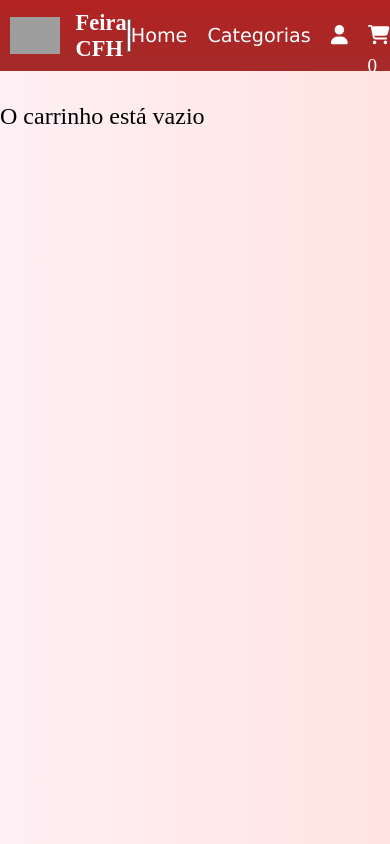
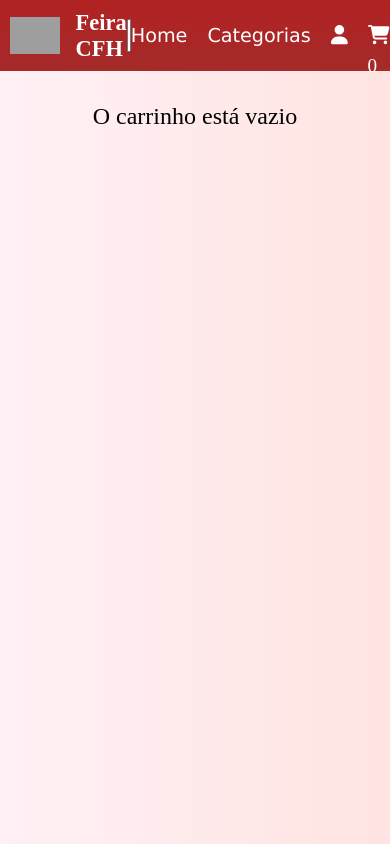
Before and after one commit to RoneyCh/ecommerce, a React (Create React App) app: page /carrinho in a window 390 px wide. Built offline with nearby package versions, Linux system fonts and the light colour scheme; grey boxes are pictures that could not be loaded.

Commit message:
starting work on responsive

```diff
--- a/src/contexts/CartContext.tsx
+++ b/src/contexts/CartContext.tsx
@@ -1,10 +1,5 @@
 import React, {createContext, ReactNode, useContext, useEffect, useState} from 'react';
 
-interface cartProps{
-    nome: string
-    preco: string
-    id: number
-}
 type childrenP = {
     children: ReactNode
 }
--- a/src/pages/productsPage.tsx
+++ b/src/pages/productsPage.tsx
@@ -17,9 +17,7 @@ export const ProductsPage: React.FunctionComponent<DataProdProps> = ({ dataProd
     <div className="prod">
       {dataProd.map((prod: { id: number; nome: string; preco: string }) => (
         <div key={prod.id} className="prod-content">
-          <div className="image"></div>
-          <div>{prod.nome}</div>
-          <div>{prod.preco}</div>
+
         </div>
       ))}
     </div>
--- a/src/styles/GlobalStyle.ts
+++ b/src/styles/GlobalStyle.ts
@@ -57,8 +57,6 @@ export const GlobalStyle = createGlobalStyle`
     }
     .menu-container {
         display: flex;
-        align-items: center;
-        justify-content: center;
         list-style: none;
         flex-wrap: wrap;
         margin: 0 auto;
@@ -81,6 +79,30 @@ export const GlobalStyle = createGlobalStyle`
             display: flex;
             margin: 0 auto;
             }
+    }
+
+    @media screen  and (max-width: 768px){
+
+        .container {
+            flex-direction: column;
+
+        }
+        .menu-container {
+            display: flex;
+            justify-content: center;
+            align-items: center;
+            list-style: none;
+            flex-wrap: wrap;
+            flex: 1;
+    }
+        .categories {
+            padding: 1rem;
+
+            img {
+                width: 9rem;
+            }
+        }
+
     }
 
     //products
@@ -272,7 +294,9 @@ export const GlobalStyle = createGlobalStyle`
     }
     .clear {
         margin-top: 2rem;
-
+        display: flex;
+        justify-content: center;
+        align-items: center;
         button {
             font-weight: bold;
             border-radius: 0.5rem;
@@ -282,9 +306,17 @@ export const GlobalStyle = createGlobalStyle`
             margin: 0 auto;
             padding: 20px;
             background-color: #FFE4E1;
+            transition: filter 0.2s;
+            &:hover {
+                filter: brightness(0.9);
+            }
 
         }
 
     }
 
+    [disabled] {
+        opacity: 0.6;
+    }
+
 `;
```
Lines whose indentation alone changed are shown as unchanged.
